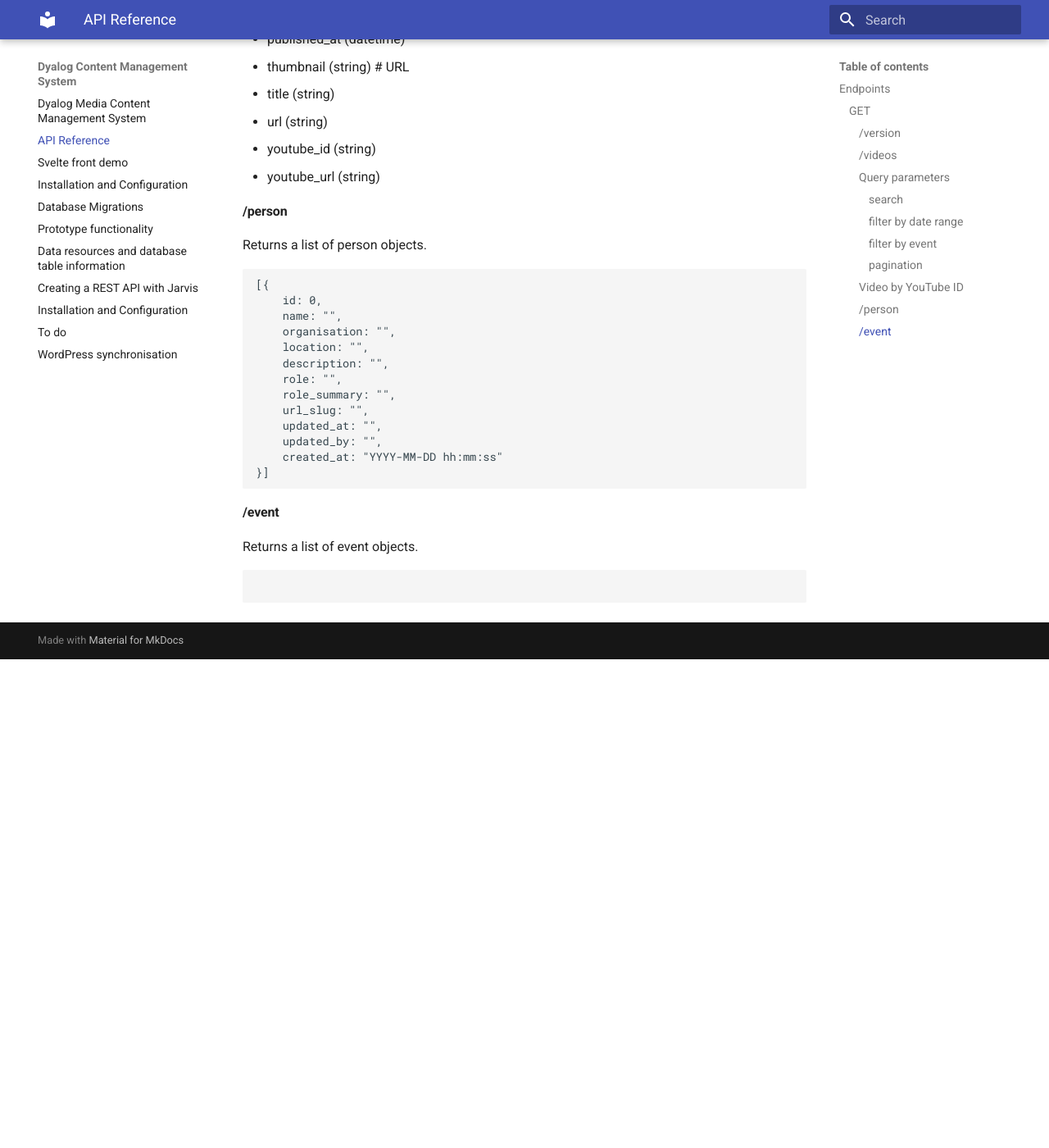
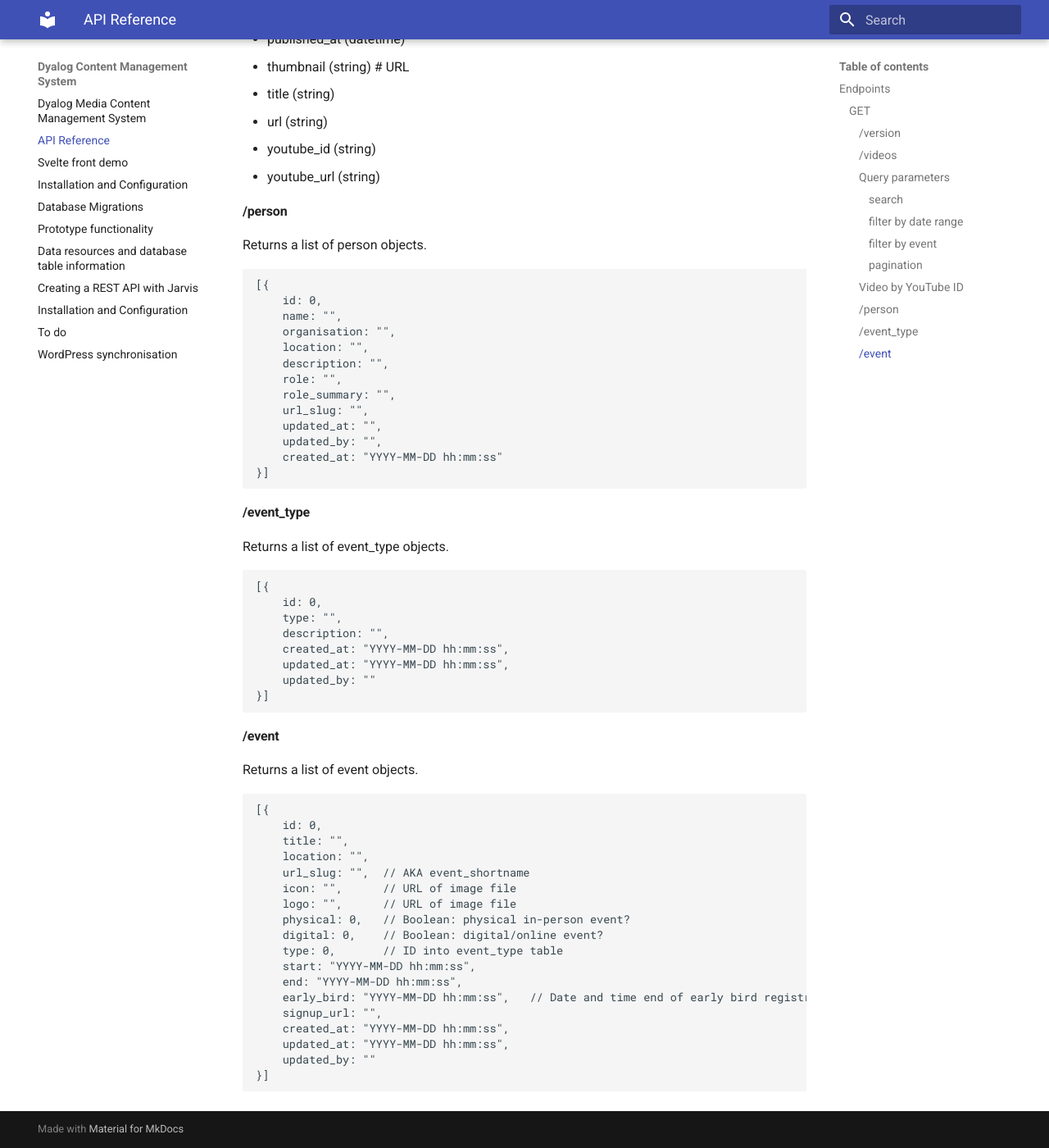
Before and after one commit to Dyalog/DCMS, an MkDocs documentation site: the page built from docs/api.md, in a window 1280 px wide and 1400 px high, scrolled down 2278 px. Shown: the whole window at 82% size. Built offline with MkDocs 1.6.1 and Material for MkDocs 9.7.7, drawn with Linux system fonts in a browser that asks for light colours; before the commit the page ends 3082 px from its top, so only the background shows below that.

Commit message:
GET event, event_type endpoints

````diff
--- a/docs/api.md
+++ b/docs/api.md
@@ -123,9 +123,40 @@ Returns a list of person objects.
 }]
 ```
 
+#### /event_type
+Returns a list of event_type objects.
+
+```JSON5
+[{
+    id: 0,
+    type: "",
+    description: "",
+    created_at: "YYYY-MM-DD hh:mm:ss",
+    updated_at: "YYYY-MM-DD hh:mm:ss",
+    updated_by: ""
+}]
+```
+
 #### /event
 Returns a list of event objects.
 
 ```JSON5
-
+[{
+    id: 0,
+    title: "",
+    location: "",
+    url_slug: "",  // AKA event_shortname
+    icon: "",      // URL of image file
+    logo: "",      // URL of image file
+    physical: 0,   // Boolean: physical in-person event?
+    digital: 0,    // Boolean: digital/online event?
+    type: 0,       // ID into event_type table
+    start: "YYYY-MM-DD hh:mm:ss",
+    end: "YYYY-MM-DD hh:mm:ss",
+    early_bird: "YYYY-MM-DD hh:mm:ss",   // Date and time end of early bird registration
+    signup_url: "",
+    created_at: "YYYY-MM-DD hh:mm:ss",
+    updated_at: "YYYY-MM-DD hh:mm:ss",
+    updated_by: ""
+}]
 ```
````
Also changed, not shown: docs/todo.md (+2 -2 lines), 3 other files.
